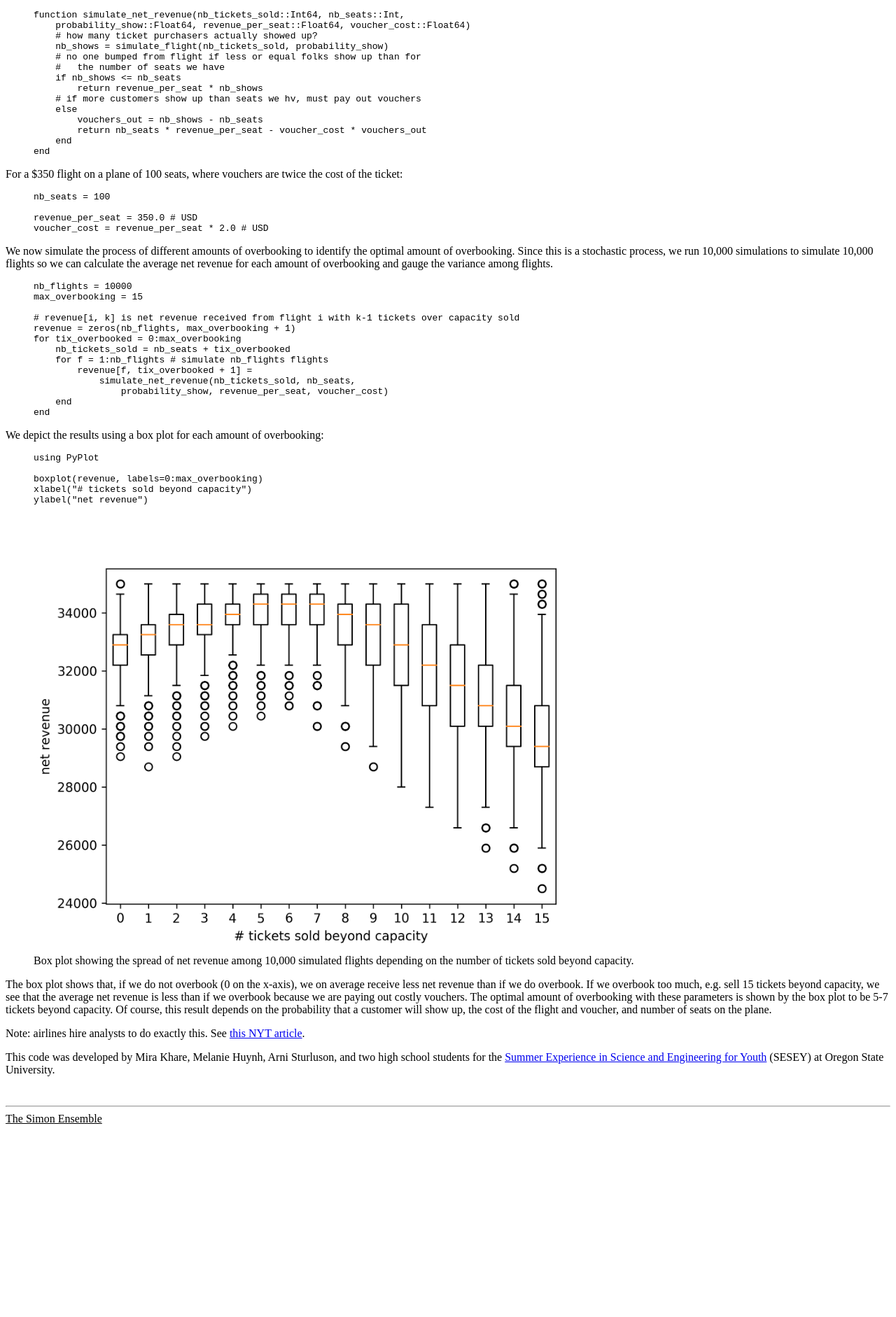
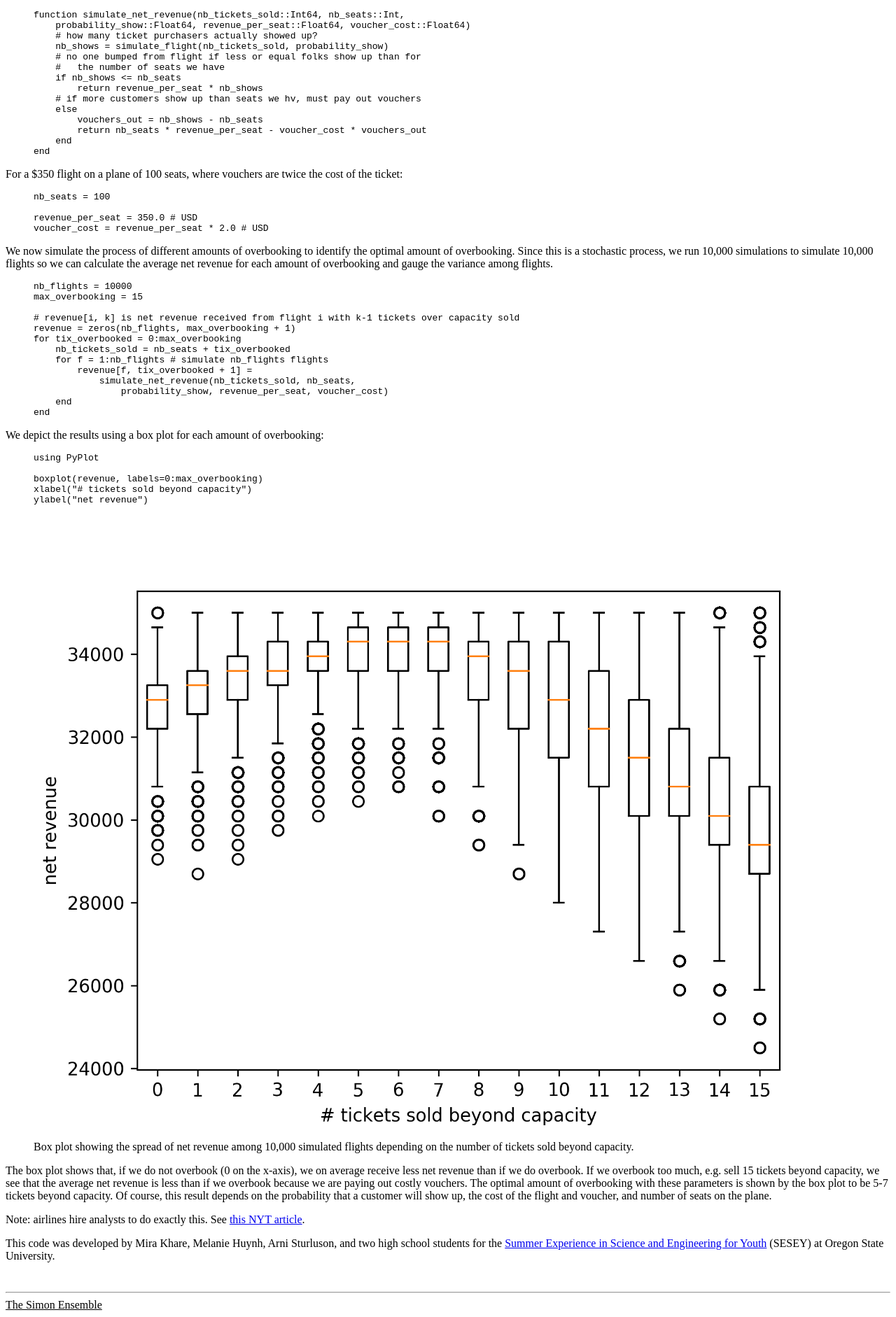
Before and after one commit to SimonEnsemble/oldish_SimonEnsemble.github.io, a Jekyll site: the page built from _posts/2018-07-24-airline-overbooking.md, in a window 1280 px wide. Shown: the part 1051-2933 px from the top of the page at 70% size. Built offline with Jekyll 4.4.1, drawn with Linux system fonts in a browser that asks for light colours; comment, search, counter and statistics services are not loaded; before the commit the page ends 2667 px from its top, so only the background shows below that.

Commit message:
redirects

```diff
--- a/_posts/2018-07-24-airline-overbooking.md
+++ b/_posts/2018-07-24-airline-overbooking.md
@@ -109,7 +109,7 @@ ylabel("net revenue")
 
 {:.centerr}
 <figure>
-    <img src="/images/overbooking_boxplot.png" alt="image" style="width: 70%;">
+    <img src="/images/overbooking_boxplot.png" alt="image" style="width: 100%;">
     <figcaption>Box plot showing the spread of net revenue among 10,000 simulated flights depending on the number of tickets sold beyond capacity.
     </figcaption>
 </figure>
--- /dev/null
+++ b/machine learning, linear algebra/2018/10/27/orthogonal-procrustes.html
@@ -0,0 +1,6 @@
+<html>
+    <head>
+	<meta http-equiv="refresh" content="0; url=https://simonensemble.github.io/2018-10-27-orthogonal-procrustes/">
+	<link rel="canonical" href="https://simonensemble.github.io/2018-10-27-orthogonal-procrustes/"/>
+    </head>
+</html>
--- /dev/null
+++ b/operations research/2018/07/24/airline-overbooking.html
@@ -0,0 +1,6 @@
+<html>
+    <head>
+	<meta http-equiv="refresh" content="0; url=https://simonensemble.github.io/2018-07-24-airline-overbooking/">
+	<link rel="canonical" href="https://simonensemble.github.io/2018-07-24-airline-overbooking/" />
+    </head>
+</html>
```
